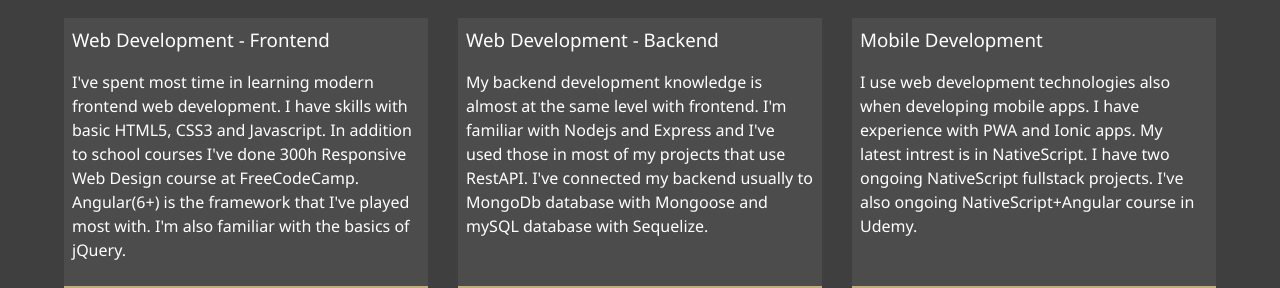
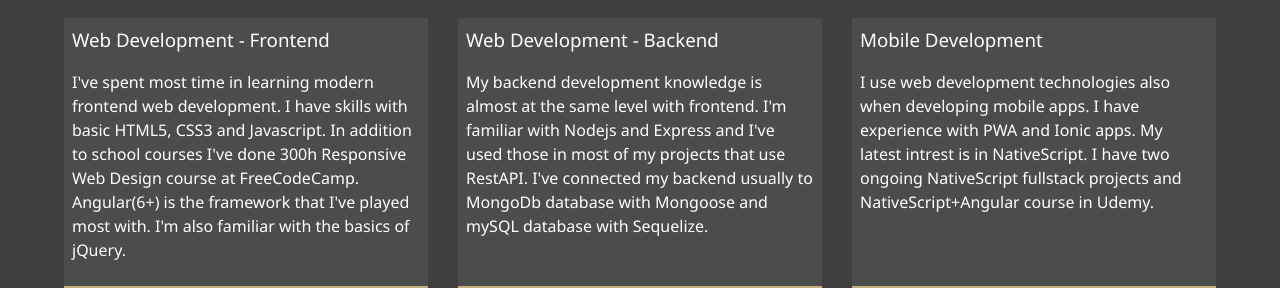
Before and after one commit to eelanet/portfolio, a website: page dist/about.html in a window 1280 px wide. Shown: the part 611-899 px from the top of the page. Drawn offline with Linux system fonts and the light colour scheme.

Commit message:
about page update

```diff
--- a/dist/about.html
+++ b/dist/about.html
@@ -98,8 +98,7 @@
         <p>
           I use web development technologies also when developing mobile apps. I have
           experience with PWA and Ionic apps. My latest intrest is in
-          NativeScript. I have two ongoing NativeScript fullstack projects.
-          I've also ongoing NativeScript+Angular course in Udemy.
+          NativeScript. I have two ongoing NativeScript fullstack projects and NativeScript+Angular course in Udemy.
         </p>
       </div>
     </div>
```
